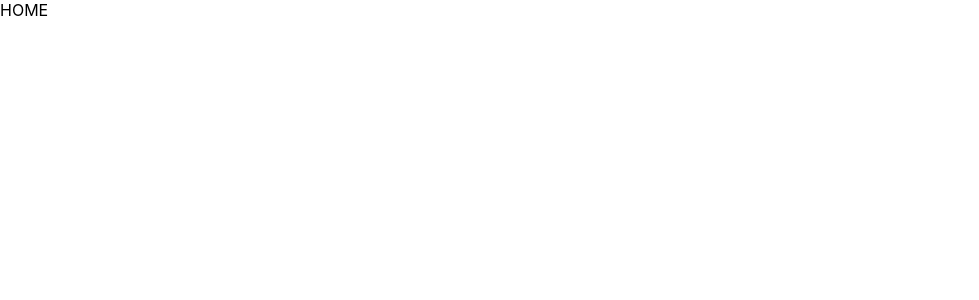
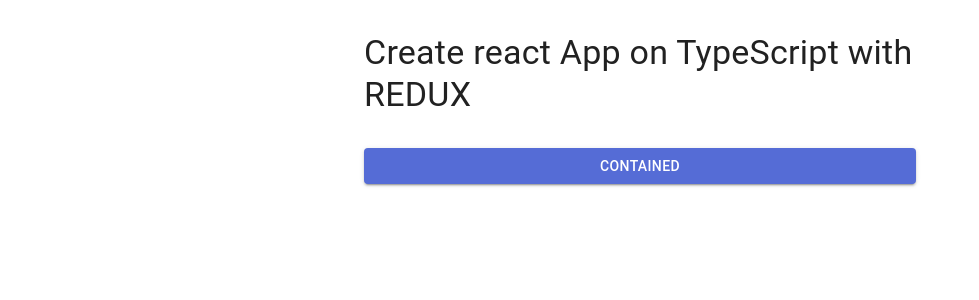
Before and after one commit to gebalja-Tommy/burak-react, a React (Create React App) app: page / in a window 1280 px wide. Shown: the top 300 px of the page, without its empty margins (0-979 px from the left). Built offline with nearby package versions, Linux system fonts and the light colour scheme.

Commit message:
feat: M-UI standard integration

```diff
--- a/package.json
+++ b/package.json
@@ -3,6 +3,9 @@
   "version": "0.1.0",
   "private": true,
   "dependencies": {
+    "@emotion/react": "^11.13.3",
+    "@emotion/styled": "^11.13.0",
+    "@mui/material": "^6.1.2",
     "@reduxjs/toolkit": "^1.8.1",
     "@testing-library/jest-dom": "^4.2.4",
     "@testing-library/react": "^9.5.0",
--- a/src/app/App.tsx
+++ b/src/app/App.tsx
@@ -1,8 +1,20 @@
 import React from "react";
 import "../css/app.css";
+import { Box, Button, Container, Typography, Stack } from "@mui/material";
 
 function App() {
-  return <div>HOME</div>;
+  return (
+    <Container maxWidth="sm">
+      <Stack flexDirection={"column"}>
+        <Box sx={{ my: 4 }}>
+          <Typography variant="h4" component={"h4"}>
+            Create react App on TypeScript with REDUX
+          </Typography>
+        </Box>
+        <Button variant="contained">Contained</Button>
+      </Stack>
+    </Container>
+  );
 }
 
 export default App;
--- a/src/index.tsx
+++ b/src/index.tsx
@@ -4,12 +4,18 @@
 import { store } from "./app/store";
 import App from "./app/App";
 import reportWebVitals from "./reportWebVitals";
+import CssBaseline from "@mui/material/CssBaseline";
+import { ThemeProvider } from "@mui/material/styles";
+import theme from "./theme";
 import "./css/index.css";
 
 ReactDOM.render(
   <React.StrictMode>
     <Provider store={store}>
-      <App />
+      <ThemeProvider theme={theme}>
+        <CssBaseline />
+        <App />
+      </ThemeProvider>
     </Provider>
   </React.StrictMode>,
   document.getElementById("root")
--- /dev/null
+++ b/src/theme.ts
@@ -0,0 +1,19 @@
+import { createTheme } from '@mui/material/styles';
+import { red } from '@mui/material/colors';
+
+// A custom theme for this app
+const theme = createTheme({
+  palette: {
+    primary: {
+      main: '#556cd6',
+    },
+    secondary: {
+      main: '#19857b',
+    },
+    error: {
+      main: red.A400,
+    },
+  },
+});
+
+export default theme;
```
Also changed, not shown: 1 other file (tests, documents, lock files or other folders).
